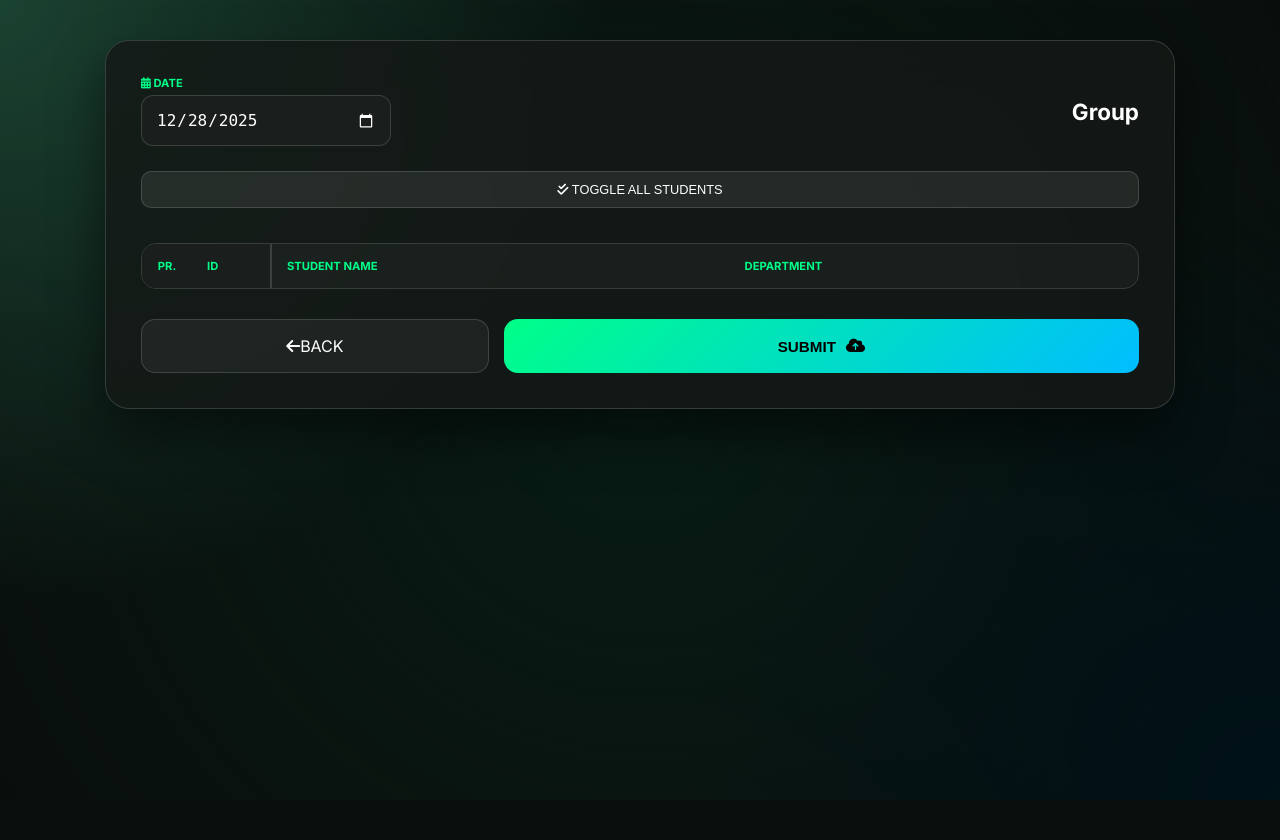
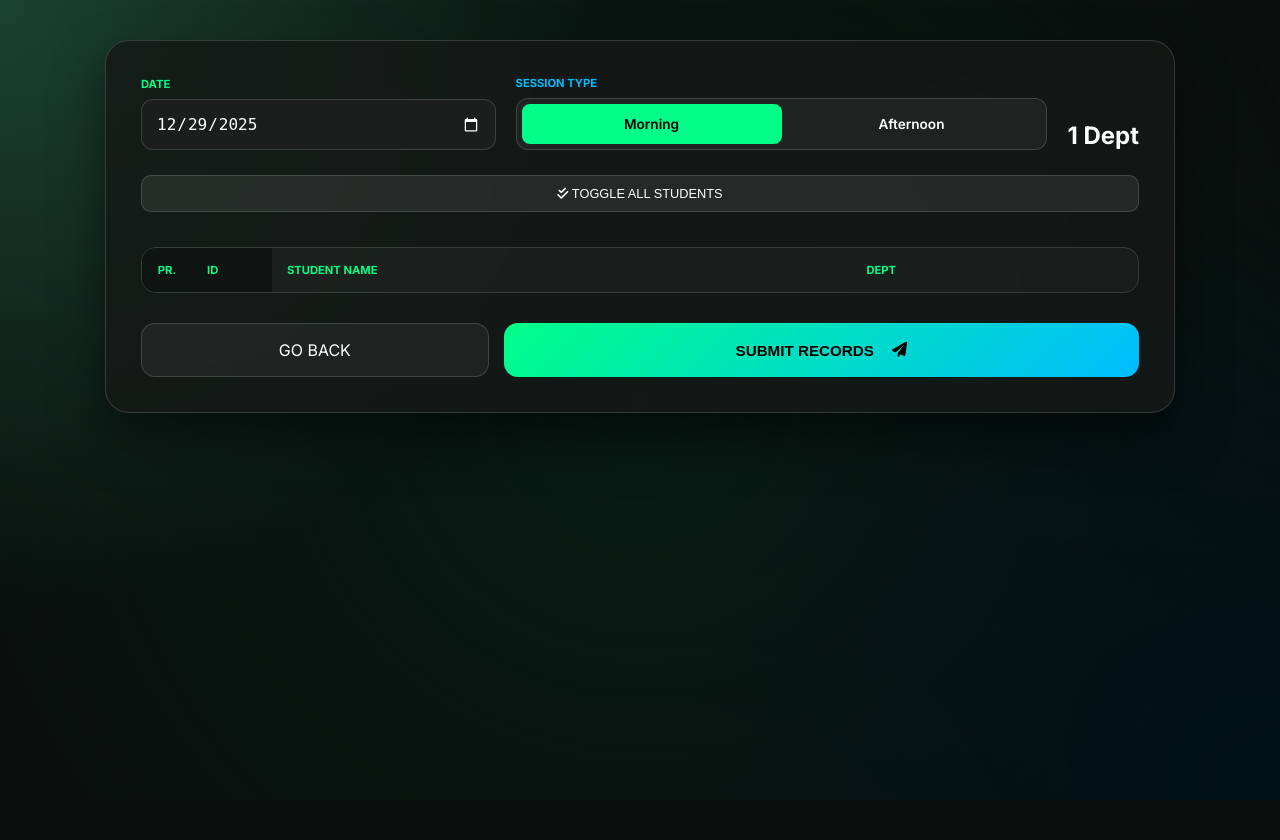
Before and after one commit to chaitany851P/cesd-attendance-system, a Flask app: page /mark_dept_attendance/1 in a window 1280 px wide. Run offline with Flask 3, Linux system fonts and the light colour scheme; the visitor is signed in with stand-in values (Sample User, id 1); lists and menus that the app fills with data are empty.

Commit message:
Refactor attendance form layout and styles

```diff
--- a/templates/mark_attendance.html
+++ b/templates/mark_attendance.html
@@ -1,102 +1,49 @@
 <!DOCTYPE html>
 <html lang="en">
 <head>
-    <meta charset="UTF-8">
     <meta name="viewport" content="width=device-width, initial-scale=1.0">
-    <title>Mark Attendance | CESD Portal</title>
     <link rel="stylesheet" href="{{ url_for('static', filename='style.css') }}">
     <link rel="stylesheet" href="https://cdnjs.cloudflare.com/ajax/libs/font-awesome/6.0.0/css/all.min.css">
     <style>
-        /* Mobile Optimization: Sticky first columns */
-        .table-wrapper { overflow-x: auto; -webkit-overflow-scrolling: touch; }
-
-        table { border-collapse: separate; border-spacing: 0; width: 100%; }
-
-        /* Stick the checkbox column to the left */
-        th:first-child, td:first-child {
-            position: sticky;
-            left: 0;
-            z-index: 2;
-            background: #1a1f1d; /* Matches dark theme */
-            width: 50px;
-            text-align: center;
-        }
-
-        /* Stick the ID column as well */
-        th:nth-child(2), td:nth-child(2) {
-            position: sticky;
-            left: 50px;
-            z-index: 2;
-            background: #1a1f1d;
-            border-right: 2px solid var(--glass-border);
-        }
-
-        tr:hover td { background: rgba(0, 255, 136, 0.1) !important; }
-
-        .student-row { cursor: pointer; }
+        .session-toggle { display: flex; background: rgba(255,255,255,0.05); padding: 5px; border-radius: 12px; border: 1px solid var(--glass-border); width: 100%; }
+        .session-label { flex: 1; text-align: center; padding: 12px; cursor: pointer; border-radius: 8px; font-size: 0.85rem; font-weight: 600; transition: 0.3s; }
+        input[type="radio"]:checked + .session-label.m-lab { background: var(--primary); color: #000; }
+        input[type="radio"]:checked + .session-label.a-lab { background: var(--secondary); color: #000; }
     </style>
 </head>
 <body>
     <div class="mesh-bg"></div>
-
     <div class="container">
         <div class="card">
-            <form id="attendanceForm" method="POST">
-
-                <!-- Top Info Bar -->
-                <div class="attendance-header" style="display: flex; justify-content: space-between; align-items: center; margin-bottom: 25px; flex-wrap: wrap; gap: 15px;">
-                    <div style="width: 100%; max-width: 250px;">
-                        <label style="color: var(--primary); font-size: 0.7rem; font-weight: 700; display: block; margin-bottom: 5px;">
-                            <i class="fa-solid fa-calendar-days"></i> DATE
-                        </label>
-                        <input type="date" name="attendance_date" min="2025-12-28" max="2026-01-05" value="2025-12-28" required>
+            <form method="POST">
+                <div class="attendance-header" style="display: flex; justify-content: space-between; align-items: flex-end; margin-bottom: 25px; flex-wrap: wrap; gap: 20px;">
+                    <div style="flex: 1; min-width: 200px;">
+                        <label style="color: var(--primary); font-size: 0.7rem; font-weight: 700; display: block; margin-bottom: 8px;">DATE</label>
+                        <input type="date" name="attendance_date" min="2025-12-28" max="2026-01-05" value="2025-12-29" required>
+                    </div>
+                    <div style="flex: 1.5; min-width: 250px;">
+                        <label style="color: var(--secondary); font-size: 0.7rem; font-weight: 700; display: block; margin-bottom: 8px;">SESSION TYPE</label>
+                        <div class="session-toggle">
+                            <input type="radio" name="session_type" value="Morning" id="morning" checked style="display:none;"><label for="morning" class="session-label m-lab">Morning</label>
+                            <input type="radio" name="session_type" value="Afternoon" id="afternoon" style="display:none;"><label for="afternoon" class="session-label a-lab">Afternoon</label>
+                        </div>
                     </div>
                     <div style="text-align: right;">
-                        <h2 style="margin: 0; font-size: 1.4rem;">Group {{ group_no }}</h2>
+                        <h2 style="margin: 0; font-size: 1.5rem;">{% if group_no %}Group {{ group_no }}{% else %}{{ dept_name }} Dept{% endif %}</h2>
                     </div>
                 </div>
-
-                <!-- Toggle/Select All Button -->
-                <button type="button" onclick="const cbs=document.querySelectorAll('input[type=checkbox]'); cbs.forEach(c=>c.checked=!c.checked)"
-                        style="background: var(--glass); border: 1px solid var(--glass-border); color: #fff; padding: 10px 15px; border-radius: 10px; cursor: pointer; font-size: 0.8rem; margin-bottom: 15px; width: 100%;">
-                    <i class="fa-solid fa-check-double"></i> TOGGLE ALL STUDENTS
-                </button>
-
-                <!-- Responsive Table with First Column Checkbox -->
+                <button type="button" onclick="const cbs=document.querySelectorAll('input[type=checkbox]'); cbs.forEach(c=>c.checked=!c.checked)" style="background: var(--glass); border: 1px solid var(--glass-border); color: #fff; padding: 10px; border-radius: 10px; cursor: pointer; font-size: 0.8rem; margin-bottom: 15px; width: 100%;"><i class="fa-solid fa-check-double"></i> TOGGLE ALL STUDENTS</button>
                 <div class="table-wrapper">
                     <table>
-                        <thead>
-                            <tr>
-                                <th>PR.</th> <!-- Present -->
-                                <th>ID</th>
-                                <th>STUDENT NAME</th>
-                                <th>DEPARTMENT</th>
-                            </tr>
-                        </thead>
+                        <thead><tr><th>PR.</th><th>ID</th><th>STUDENT NAME</th><th>DEPT</th></tr></thead>
                         <tbody>
-                            {% for student in students %}
-                            <tr class="student-row" onclick="document.getElementById('c{{student.ID}}').click();">
-                                <td class="checkbox-cell">
-                                    <input type="checkbox" name="status" value="{{ student.ID }}" id="c{{ student.ID }}"
-                                           onclick="event.stopPropagation()" style="width: 22px; height: 22px; accent-color: var(--primary);">
-                                </td>
-                                <td style="font-weight: 700; color: var(--primary);">{{ student.ID }}</td>
-                                <td style="white-space: nowrap;">{{ student.Name }}</td>
-                                <td style="color: #aaa; font-size: 0.8rem;">{{ student.Department }}</td>
-                            </tr>
-                            {% endfor %}
+                            {% for s in students %}<tr onclick="document.getElementById('c{{s.ID}}').click();"><td><input type="checkbox" name="status" value="{{ s.ID }}" id="c{{ s.ID }}" onclick="event.stopPropagation()"></td><td style="color: var(--primary); font-weight: 700;">{{ s.ID }}</td><td style="white-space: nowrap;">{{ s.Name }}</td><td style="font-size: 0.8rem; opacity: 0.7;">{{ s.Department }}</td></tr>{% endfor %}
                         </tbody>
                     </table>
                 </div>
-
-                <!-- Bottom Navigation -->
                 <div style="display: flex; gap: 15px; margin-top: 30px;">
-                    <a href="/dashboard" class="btn-secondary" style="flex: 1;">
-                        <i class="fa-solid fa-arrow-left"></i> BACK
-                    </a>
-                    <button type="submit" class="btn-primary" style="flex: 2;">
-                        SUBMIT <i class="fa-solid fa-cloud-arrow-up"></i>
-                    </button>
+                    <a href="/dashboard" class="btn-secondary" style="flex: 1;">GO BACK</a>
+                    <button type="submit" class="btn-primary" style="flex: 2;">SUBMIT RECORDS <i class="fa-solid fa-paper-plane" style="margin-left: 8px;"></i></button>
                 </div>
             </form>
         </div>
```
